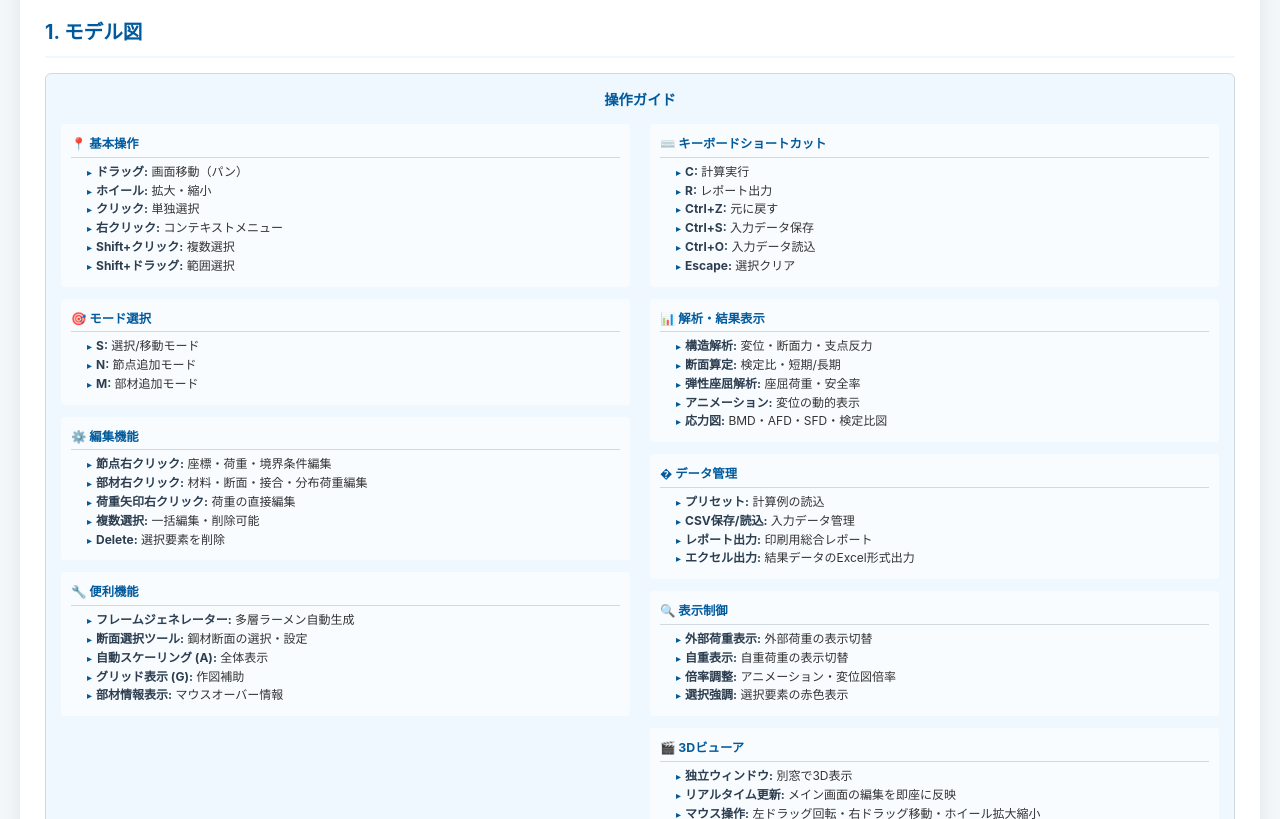
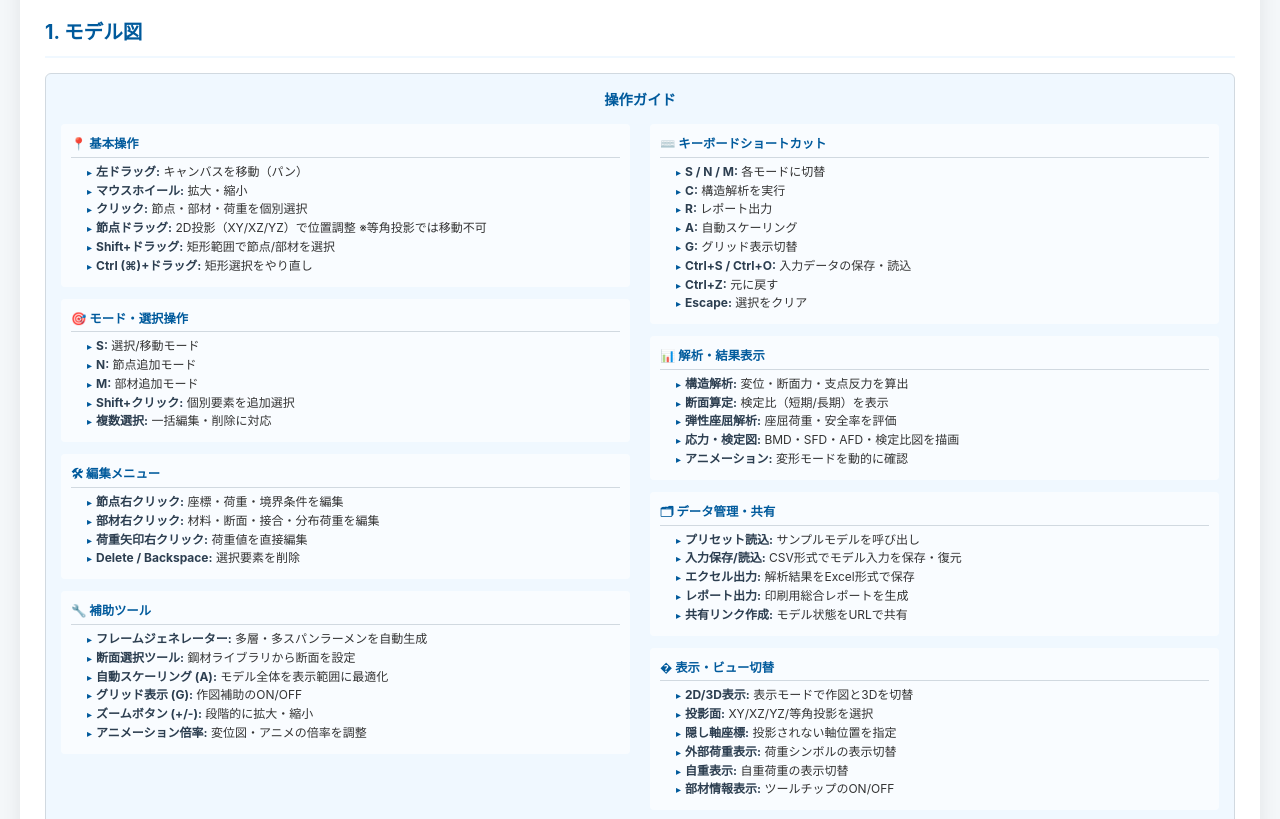
Before and after one commit to Arkhitek/3D_Frame, a plain HTML site: page index.html in a window 1280 px wide. Shown: the part 132-951 px from the top of the page. Drawn offline with nearby package versions, Linux system fonts and the light colour scheme.

Commit message:
feat: 操作ガイドを更新し、ユーザーインターフェースの説明を改善

```diff
--- a/index.html
+++ b/index.html
@@ -33,43 +33,45 @@
                             <div class="guide-section">
                                 <h5>📍 基本操作</h5>
                                 <ul>
-                                    <li><strong>ドラッグ:</strong> 画面移動（パン）</li>
-                                    <li><strong>ホイール:</strong> 拡大・縮小</li>
-                                    <li><strong>クリック:</strong> 単独選択</li>
-                                    <li><strong>右クリック:</strong> コンテキストメニュー</li>
-                                    <li><strong>Shift+クリック:</strong> 複数選択</li>
-                                    <li><strong>Shift+ドラッグ:</strong> 範囲選択</li>
+                                    <li><strong>左ドラッグ:</strong> キャンバスを移動（パン）</li>
+                                    <li><strong>マウスホイール:</strong> 拡大・縮小</li>
+                                    <li><strong>クリック:</strong> 節点・部材・荷重を個別選択</li>
+                                    <li><strong>節点ドラッグ:</strong> 2D投影（XY/XZ/YZ）で位置調整 ※等角投影では移動不可</li>
+                                    <li><strong>Shift+ドラッグ:</strong> 矩形範囲で節点/部材を選択</li>
+                                    <li><strong>Ctrl (⌘)+ドラッグ:</strong> 矩形選択をやり直し</li>
                                 </ul>
                             </div>
 
                             <div class="guide-section">
-                                <h5>🎯 モード選択</h5>
+                                <h5>🎯 モード・選択操作</h5>
                                 <ul>
                                     <li><strong>S:</strong> 選択/移動モード</li>
                                     <li><strong>N:</strong> 節点追加モード</li>
                                     <li><strong>M:</strong> 部材追加モード</li>
+                                    <li><strong>Shift+クリック:</strong> 個別要素を追加選択</li>
+                                    <li><strong>複数選択:</strong> 一括編集・削除に対応</li>
                                 </ul>
                             </div>
 
                             <div class="guide-section">
-                                <h5>⚙️ 編集機能</h5>
+                                <h5>🛠 編集メニュー</h5>
                                 <ul>
-                                    <li><strong>節点右クリック:</strong> 座標・荷重・境界条件編集</li>
-                                    <li><strong>部材右クリック:</strong> 材料・断面・接合・分布荷重編集</li>
-                                    <li><strong>荷重矢印右クリック:</strong> 荷重の直接編集</li>
-                                    <li><strong>複数選択:</strong> 一括編集・削除可能</li>
-                                    <li><strong>Delete:</strong> 選択要素を削除</li>
+                                    <li><strong>節点右クリック:</strong> 座標・荷重・境界条件を編集</li>
+                                    <li><strong>部材右クリック:</strong> 材料・断面・接合・分布荷重を編集</li>
+                                    <li><strong>荷重矢印右クリック:</strong> 荷重値を直接編集</li>
+                                    <li><strong>Delete / Backspace:</strong> 選択要素を削除</li>
                                 </ul>
                             </div>
 
                             <div class="guide-section">
-                                <h5>🔧 便利機能</h5>
+                                <h5>🔧 補助ツール</h5>
                                 <ul>
-                                    <li><strong>フレームジェネレーター:</strong> 多層ラーメン自動生成</li>
-                                    <li><strong>断面選択ツール:</strong> 鋼材断面の選択・設定</li>
-                                    <li><strong>自動スケーリング (A):</strong> 全体表示</li>
-                                    <li><strong>グリッド表示 (G):</strong> 作図補助</li>
-                                    <li><strong>部材情報表示:</strong> マウスオーバー情報</li>
+                                    <li><strong>フレームジェネレーター:</strong> 多層・多スパンラーメンを自動生成</li>
+                                    <li><strong>断面選択ツール:</strong> 鋼材ライブラリから断面を設定</li>
+                                    <li><strong>自動スケーリング (A):</strong> モデル全体を表示範囲に最適化</li>
+                                    <li><strong>グリッド表示 (G):</strong> 作図補助のON/OFF</li>
+                                    <li><strong>ズームボタン (+/-):</strong> 段階的に拡大・縮小</li>
+                                    <li><strong>アニメーション倍率:</strong> 変位図・アニメの倍率を調整</li>
                                 </ul>
                             </div>
                         </div>
@@ -78,54 +80,59 @@
                             <div class="guide-section">
                                 <h5>⌨️ キーボードショートカット</h5>
                                 <ul>
-                                    <li><strong>C:</strong> 計算実行</li>
+                                    <li><strong>S / N / M:</strong> 各モードに切替</li>
+                                    <li><strong>C:</strong> 構造解析を実行</li>
                                     <li><strong>R:</strong> レポート出力</li>
+                                    <li><strong>A:</strong> 自動スケーリング</li>
+                                    <li><strong>G:</strong> グリッド表示切替</li>
+                                    <li><strong>Ctrl+S / Ctrl+O:</strong> 入力データの保存・読込</li>
                                     <li><strong>Ctrl+Z:</strong> 元に戻す</li>
-                                    <li><strong>Ctrl+S:</strong> 入力データ保存</li>
-                                    <li><strong>Ctrl+O:</strong> 入力データ読込</li>
-                                    <li><strong>Escape:</strong> 選択クリア</li>
+                                    <li><strong>Escape:</strong> 選択をクリア</li>
                                 </ul>
                             </div>
 
                             <div class="guide-section">
                                 <h5>📊 解析・結果表示</h5>
                                 <ul>
-                                    <li><strong>構造解析:</strong> 変位・断面力・支点反力</li>
-                                    <li><strong>断面算定:</strong> 検定比・短期/長期</li>
-                                    <li><strong>弾性座屈解析:</strong> 座屈荷重・安全率</li>
-                                    <li><strong>アニメーション:</strong> 変位の動的表示</li>
-                                    <li><strong>応力図:</strong> BMD・AFD・SFD・検定比図</li>
+                                    <li><strong>構造解析:</strong> 変位・断面力・支点反力を算出</li>
+                                    <li><strong>断面算定:</strong> 検定比（短期/長期）を表示</li>
+                                    <li><strong>弾性座屈解析:</strong> 座屈荷重・安全率を評価</li>
+                                    <li><strong>応力・検定図:</strong> BMD・SFD・AFD・検定比図を描画</li>
+                                    <li><strong>アニメーション:</strong> 変形モードを動的に確認</li>
                                 </ul>
                             </div>
 
                             <div class="guide-section">
-                                <h5>� データ管理</h5>
+                                <h5>🗂 データ管理・共有</h5>
                                 <ul>
-                                    <li><strong>プリセット:</strong> 計算例の読込</li>
-                                    <li><strong>CSV保存/読込:</strong> 入力データ管理</li>
-                                    <li><strong>レポート出力:</strong> 印刷用総合レポート</li>
-                                    <li><strong>エクセル出力:</strong> 結果データのExcel形式出力</li>
+                                    <li><strong>プリセット読込:</strong> サンプルモデルを呼び出し</li>
+                                    <li><strong>入力保存/読込:</strong> CSV形式でモデル入力を保存・復元</li>
+                                    <li><strong>エクセル出力:</strong> 解析結果をExcel形式で保存</li>
+                                    <li><strong>レポート出力:</strong> 印刷用総合レポートを生成</li>
+                                    <li><strong>共有リンク作成:</strong> モデル状態をURLで共有</li>
                                 </ul>
                             </div>
 
                             <div class="guide-section">
-                                <h5>🔍 表示制御</h5>
+                                <h5>� 表示・ビュー切替</h5>
                                 <ul>
-                                    <li><strong>外部荷重表示:</strong> 外部荷重の表示切替</li>
+                                    <li><strong>2D/3D表示:</strong> 表示モードで作図と3Dを切替</li>
+                                    <li><strong>投影面:</strong> XY/XZ/YZ/等角投影を選択</li>
+                                    <li><strong>隠し軸座標:</strong> 投影されない軸位置を指定</li>
+                                    <li><strong>外部荷重表示:</strong> 荷重シンボルの表示切替</li>
                                     <li><strong>自重表示:</strong> 自重荷重の表示切替</li>
-                                    <li><strong>倍率調整:</strong> アニメーション・変位図倍率</li>
-                                    <li><strong>選択強調:</strong> 選択要素の赤色表示</li>
+                                    <li><strong>部材情報表示:</strong> ツールチップのON/OFF</li>
                                 </ul>
                             </div>
 
                             <div class="guide-section">
                                 <h5>🎬 3Dビューア</h5>
                                 <ul>
-                                    <li><strong>独立ウィンドウ:</strong> 別窓で3D表示</li>
-                                    <li><strong>リアルタイム更新:</strong> メイン画面の編集を即座に反映</li>
-                                    <li><strong>マウス操作:</strong> 左ドラッグ回転・右ドラッグ移動・ホイール拡大縮小</li>
-                                    <li><strong>ラベル表示:</strong> 節点・部材・断面名称の表示切替</li>
-                                    <li><strong>断面形状:</strong> H形鋼・チャンネル・角パイプ等を3D表示</li>
+                                    <li><strong>独立ウィンドウ:</strong> 別ウィンドウで3Dモデルを表示</li>
+                                    <li><strong>リアルタイム連携:</strong> メイン画面の編集内容を即時反映</li>
+                                    <li><strong>マウス操作:</strong> 左ドラッグ回転・右ドラッグ平行移動・ホイール拡大縮小</li>
+                                    <li><strong>ラベル表示:</strong> 節点・部材番号や断面名を切替</li>
+                                    <li><strong>断面形状:</strong> H形鋼・チャンネル・角パイプ等を立体表示</li>
                                 </ul>
                             </div>
                         </div>
```
